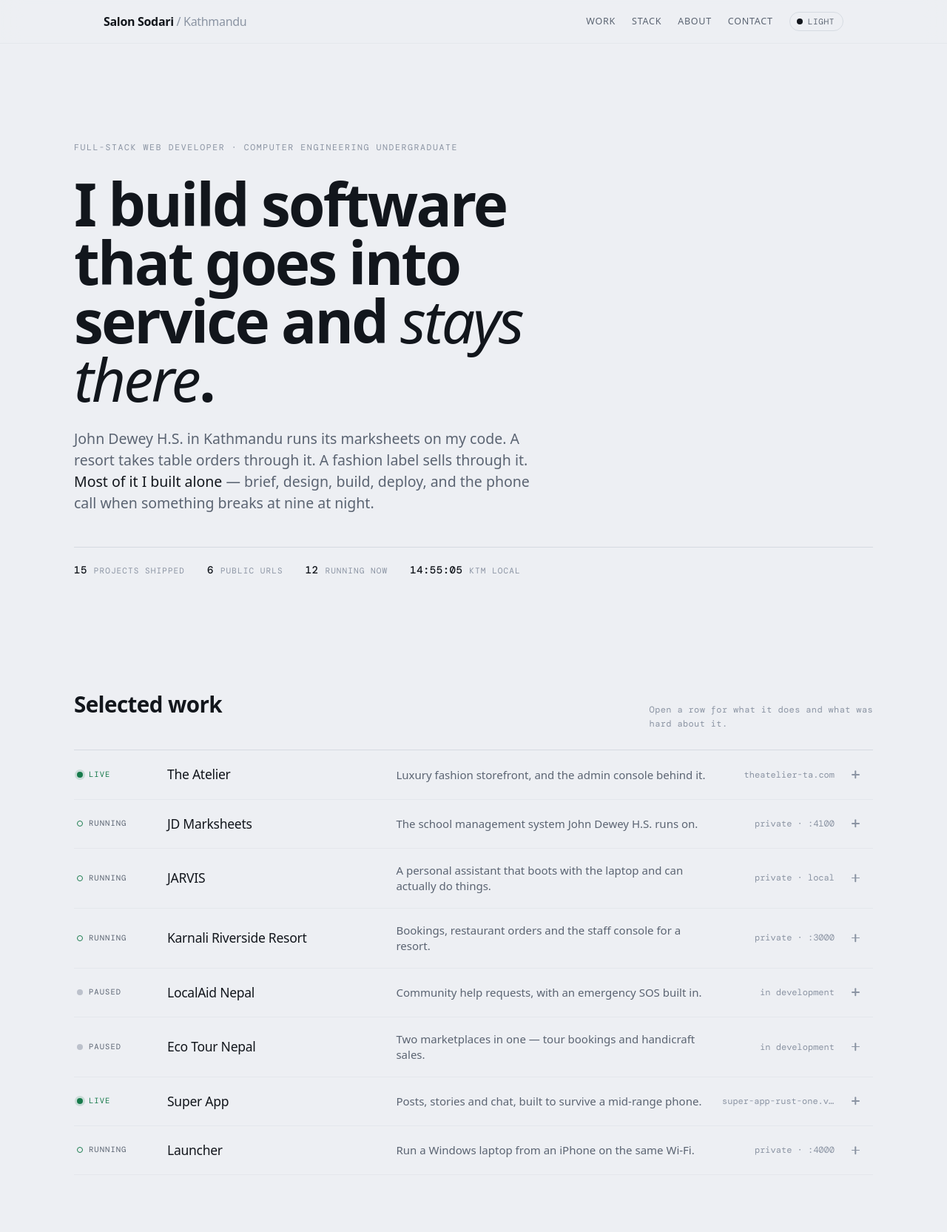
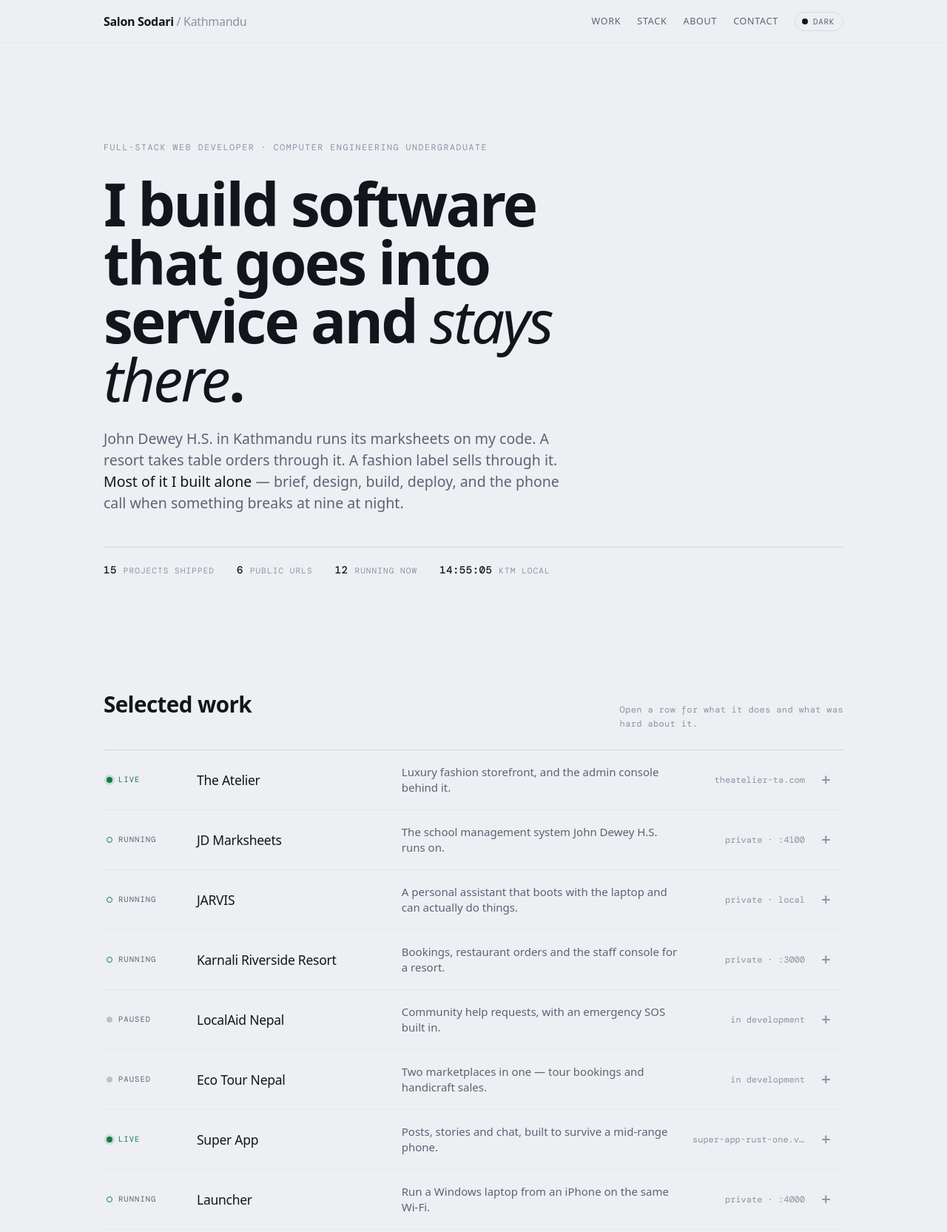
Before and after one commit to SalonChand/salonchand.github.io, a plain HTML site: page index.html in a window 1280 px wide. Shown: the top 1665 px of the page at 74% size. Drawn offline with nearby package versions, Linux system fonts and the light colour scheme; a web font is replaced by a local one.

Commit message:
Fix section gutters

```diff
--- a/index.html
+++ b/index.html
@@ -52,7 +52,7 @@ body{
 a{color:var(--mark);text-decoration:none;text-underline-offset:3px;text-decoration-thickness:1px}
 a:hover{text-decoration:underline}
 :focus-visible{outline:2px solid var(--mark);outline-offset:3px;border-radius:2px}
-.wrap{width:100%;max-width:1080px;margin:0 auto;padding:0 clamp(20px,5vw,40px)}
+.wrap{width:100%;max-width:1080px;margin:0 auto;padding-inline:clamp(22px,5vw,40px)}
 
 /* header */
 .bar{
@@ -78,7 +78,7 @@ a:hover{text-decoration:underline}
 html[data-theme="dark"] .tog i{background:none;border:1.5px solid var(--ink)}
 
 /* hero */
-.hero{padding:clamp(64px,13vw,132px) 0 clamp(40px,7vw,64px)}
+.hero{padding-block:clamp(64px,13vw,132px) clamp(40px,7vw,64px)}
 .eyebrow{
   font-family:"DM Mono",monospace;font-size:11.5px;letter-spacing:.14em;
   text-transform:uppercase;color:var(--ink-3);margin-bottom:26px;
@@ -103,7 +103,7 @@ h1 em{font-style:italic;font-weight:500}
 .stat span{color:var(--ink-3);text-transform:uppercase;font-size:11px;letter-spacing:.1em}
 
 /* section frame */
-.sec{padding:clamp(52px,8vw,84px) 0}
+.sec{padding-block:clamp(52px,8vw,84px)}
 .sec-head{display:flex;align-items:baseline;justify-content:space-between;gap:16px;margin-bottom:26px;flex-wrap:wrap}
 .sec-head h2{font-size:clamp(1.4rem,3vw,1.85rem);font-weight:600;letter-spacing:-.02em}
 .sec-note{font-family:"DM Mono",monospace;font-size:12px;color:var(--ink-3);letter-spacing:.03em;max-width:42ch}
@@ -197,7 +197,7 @@ html[data-theme="dark"] .me:hover{filter:brightness(.96)}
 .fact span:last-child{text-align:right;color:var(--ink-2)}
 
 /* contact */
-.contact{padding:clamp(56px,9vw,96px) 0 clamp(40px,6vw,64px);border-top:1px solid var(--rule)}
+.contact{padding-block:clamp(56px,9vw,96px) clamp(40px,6vw,64px);border-top:1px solid var(--rule)}
 .contact h2{font-size:clamp(1.9rem,5vw,3.1rem);font-weight:600;letter-spacing:-.03em;line-height:1.06;max-width:18ch}
 .contact .lede{margin-top:20px}
 .cta{display:flex;flex-wrap:wrap;gap:12px;margin-top:32px}
@@ -210,7 +210,7 @@ html[data-theme="dark"] .me:hover{filter:brightness(.96)}
 .btn:hover{border-color:var(--ink-3);text-decoration:none;transform:translateY(-1px)}
 .btn-1{background:var(--ink);color:var(--paper);border-color:var(--ink)}
 .btn-1:hover{border-color:var(--ink)}
-footer{border-top:1px solid var(--rule-2);padding:22px 0 40px}
+footer{border-top:1px solid var(--rule-2);padding-block:22px 40px}
 .foot{display:flex;justify-content:space-between;gap:16px;flex-wrap:wrap;font-family:"DM Mono",monospace;font-size:11.5px;color:var(--ink-3);letter-spacing:.03em}
 
 /* boot */
@@ -447,7 +447,7 @@ const tick=()=>clock.textContent=fmt.format(new Date());
 tick();setInterval(tick,1000);
 
 const root=document.documentElement,tog=document.getElementById("tog"),togL=document.getElementById("tog-l");
-const set=m=>{root.dataset.theme=m;togL.textContent=m.toUpperCase();
+const set=m=>{root.dataset.theme=m;togL.textContent=m==="dark"?"LIGHT":"DARK";
   document.querySelector('meta[name="theme-color"]').content=m==="dark"?"#10141A":"#EDEFF3";};
 set(matchMedia("(prefers-color-scheme: dark)").matches?"dark":"light");
 tog.addEventListener("click",()=>set(root.dataset.theme==="dark"?"light":"dark"));
```
